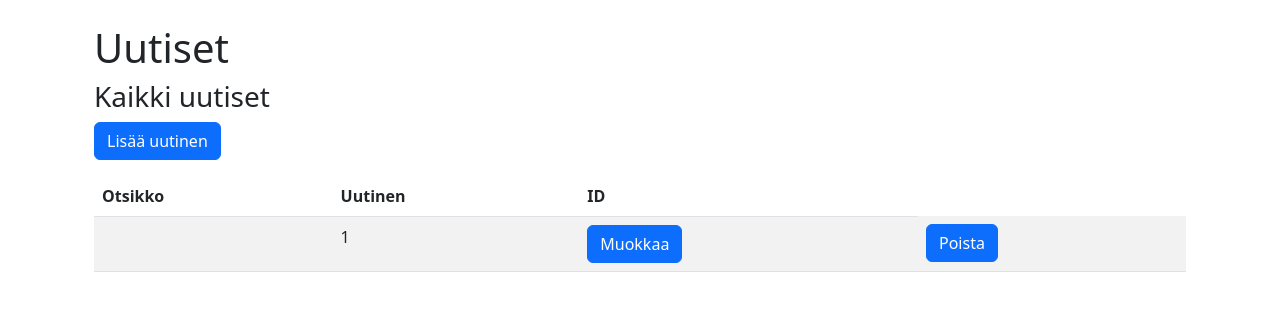
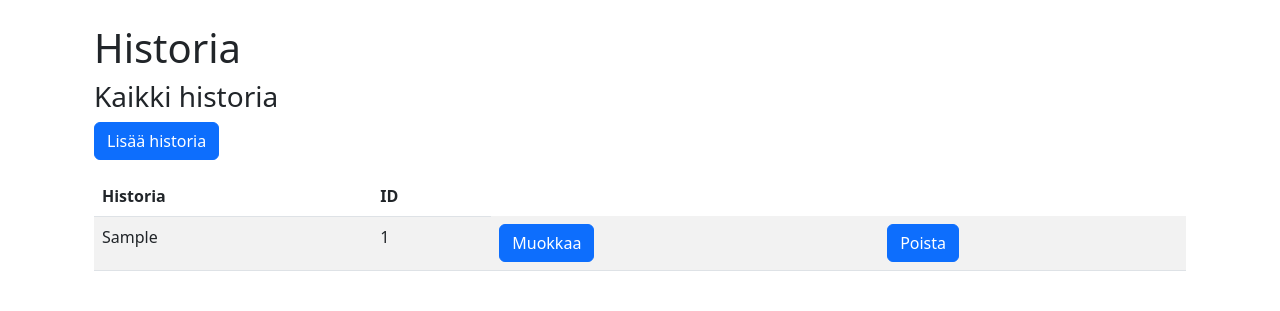
Before and after one commit to Fullstackteh/Lambs, a PHP site: page /backend/historia.php in a window 1280 px wide. Shown: the part 56-367 px from the top of the page. Run offline with PHP 8.4, Linux system fonts and the light colour scheme; tables that the repository leaves empty hold one stand-in row (values such as "Sample post"); data that the repository does not hold is empty.

Commit message:
Add files via upload

```diff
--- a/lambs projekti/backend/LisaaUutinen.php
+++ b/lambs projekti/backend/LisaaUutinen.php
@@ -14,5 +14,5 @@ if(isset($_POST['talleta'])){
     $lisaa->bindValue(':uutinen', $teksti, PDO::PARAM_STR);
     $lisaa->execute();
 }
-header("location:index.php");
+header("location:uutinen.php");
 ?>
--- a/lambs projekti/backend/data.json
+++ b/lambs projekti/backend/data.json
@@ -1 +1 @@
-{"uutinen":[{"Id":"2","Otsikko":"Testi","Uutinen":"Testi 12"}]}
+{"historia":[]}
--- a/lambs projekti/backend/historia.php
+++ b/lambs projekti/backend/historia.php
@@ -10,16 +10,15 @@
 <body>
    <div class="container">
         <br>
-      <h1>Uutiset</h1>
-      <h3>Kaikki uutiset</h3>
-      <p><a href="UusiHistoria.php" class="btn btn-primary">Lisää uutinen</a></p>
+      <h1>Historia</h1>
+      <h3>Kaikki historia</h3>
+      <p><a href="UusiHistoria.php" class="btn btn-primary">Lisää historia</a></p>
 
 
       <table class="table table-striped">
         <thead>
           <tr>
-             <th>Otsikko</th>
-             <th>Uutinen</th>
+             <th>Historia</th>
              <th>ID</th>
           </tr>
         </thead>
--- a/lambs projekti/backend/historialistaus.php
+++ b/lambs projekti/backend/historialistaus.php
@@ -11,7 +11,7 @@
     $riveja = $data->rowCount();
     while($rivi = $data->fetch(PDO::FETCH_ASSOC)){
         $laskuri++;
-        $JSON .= '{"Id":"' . $rivi['historiaid'] . '","Historia":"' . $rivi['historia'] . '"}';
+        $JSON .= '{"Id":"' . $rivi['historiaid'] . '","historia":"' . $rivi['historia'] . '"}';
 
         if($laskuri<$riveja) $JSON.=",";
 
--- a/lambs projekti/backend/lisaaHistoria.php
+++ b/lambs projekti/backend/lisaaHistoria.php
@@ -12,5 +12,5 @@ if(isset($_POST['talleta'])){
     $lisaa->bindValue(':historia', $historia, PDO::PARAM_STR);
     $lisaa->execute();
 }
-header("location:index.php");
+header("location:historia.php");
 ?>
--- a/lambs projekti/backend/muokattuHistoria.php
+++ b/lambs projekti/backend/muokattuHistoria.php
@@ -24,5 +24,5 @@ if(isset($_POST['talleta'])){
     echo "ID: " . $uutisetid . "<br>";
 
 }
-header("location:uutiset.php");
+header("location:historia.php");
 ?>
--- a/lambs projekti/backend/poistaHistoria.php
+++ b/lambs projekti/backend/poistaHistoria.php
@@ -5,8 +5,8 @@
         $historiaid = $_GET['Id'];
         $kysely = "DELETE FROM historiaid WHERE historiaid=:Id";
         $poista = $yhteys->prepare($kysely);
-        $poista->bindvalue('Id', $uutisetid, PDO::PARAM_STR);
+        $poista->bindvalue('Id', $historiaid, PDO::PARAM_STR);
         $poista->execute();
     }
-    header("location: index.php")
+    header("location: historia.php")
 ?>
--- a/lambs projekti/backend/poistaUutinen.php
+++ b/lambs projekti/backend/poistaUutinen.php
@@ -8,5 +8,5 @@
         $poista->bindvalue('Id', $uutisetid, PDO::PARAM_STR);
         $poista->execute();
     }
-    header("location: index.php")
+    header("location: historia.php")
 ?>
```
